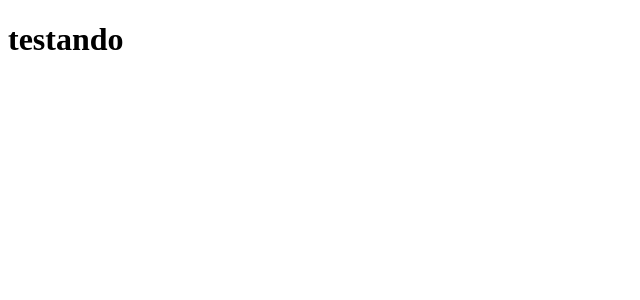
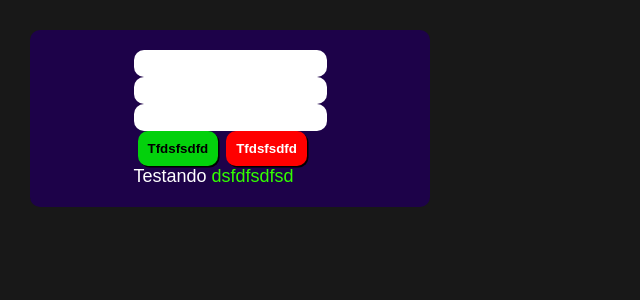
Before and after one commit to RamonBosi/heroku-front-end, a React (Create React App) app in the folder heroku-front-end/: page /deliveryInformation in a window 1280 px wide. Shown: the top 300 px of the page, without its empty margins (0-640 px from the left). Built offline with nearby package versions, Linux system fonts and the light colour scheme.

Commit message:
Form component

```diff
--- /dev/null
+++ b/heroku-front-end/src/Projects/DeliveryInformation/components/Form/index.js
@@ -0,0 +1,9 @@
+export default function Form({children}){
+    return (
+        <form>
+            <div className = 'form-container'>
+                {children}
+            </div>
+        </form>
+    )
+}
--- a/heroku-front-end/src/Projects/DeliveryInformation/index.js
+++ b/heroku-front-end/src/Projects/DeliveryInformation/index.js
@@ -1,7 +1,21 @@
+import Form from "./components/Form"
+import './styles/index.scss'
+
 export default function DeliveryInformation(){
     return (
         <>
-            <h1>testando</h1>
+            <Form>
+                <input type = 'text'/>
+                <input type = 'text'/>
+                <input type = 'text'/>
+
+                <div className = 'form-btn'>
+                    <button className = 'form-btn-activate'>Tfdsfsdfd</button>
+                    <button  className = 'form-btn-cancel'>Tfdsfsdfd</button>
+
+                </div>
+                <p>Testando <a>dsfdfsdfsd</a></p>
+            </Form>
         </>
     )
 }
--- /dev/null
+++ b/heroku-front-end/src/Projects/DeliveryInformation/styles/_componentForm.scss
@@ -0,0 +1,64 @@
+form{
+    background-color: $component-background-color;
+    padding: 20px;
+    margin: 30px;
+    border-radius: 10px;
+    @include flex-center();
+    @include width-height(400px);
+
+    input{
+        outline: none;
+        border: solid 1.5px transparent;
+        padding: 5px 7px;
+        border-radius: 10px;
+
+        &:focus{
+            border: solid 1.5px $default-green;
+        }
+    }
+
+    .form-container{
+        display: flex;
+        flex-direction: column;
+
+        .form-btn{
+            display: flex;
+
+            button{
+                margin: 0 4px;
+                @include button-styles();
+
+                &.form-btn-activate{
+                    background-color: $default-green;
+                    color: $default-black;
+
+                    &:hover{
+                        background-color: darken($default-green,10);
+                    }
+                }
+
+                &.form-btn-cancel{
+                    background-color: $default-red;
+                    color: $default-white;
+
+                    &:hover{
+                        background-color: darken($default-red,10);
+                    }
+                }
+            }
+        }
+
+        p{
+            color: $default-white;
+            font-size: 1.8rem;
+
+            a{
+                color: $primary-color-fonts;
+
+                &:hover{
+                    text-decoration: underline;
+                }
+            }
+        }
+    }
+}
--- /dev/null
+++ b/heroku-front-end/src/Projects/DeliveryInformation/styles/_mixins.scss
@@ -0,0 +1,28 @@
+@mixin flex-center(){
+    display: flex;
+    justify-content: center;
+    align-items: center;
+};
+
+@mixin media-query($width){
+    @media(max-width: $width){
+        @content
+    }
+};
+
+@mixin width-height($width,$height: auto){
+    width: $width;
+    height: $height;
+};
+
+@mixin button-styles(){
+    padding: 10px;
+    border-radius: 10px;
+    cursor: pointer;
+    font-weight: 600;
+    box-shadow: 1.5px 1.5px 0 0 $default-black;
+
+    &:active{
+        box-shadow: none;
+    }
+};
--- /dev/null
+++ b/heroku-front-end/src/Projects/DeliveryInformation/styles/_reset.scss
@@ -0,0 +1,23 @@
+*{
+    padding: 0;
+    margin: 0;
+    box-sizing: border-box;
+}
+
+html{
+    font-size: 62.5%;
+}
+
+body{
+    font-family: Arial, Helvetica, sans-serif;
+    font-size: 1.6rem;
+    background-color: $application-background-color;
+}
+
+a{
+    text-decoration: none;
+}
+
+button{
+    border: none;
+}
--- /dev/null
+++ b/heroku-front-end/src/Projects/DeliveryInformation/styles/_variables.scss
@@ -0,0 +1,8 @@
+$application-background-color: rgba(24, 24, 24, 1);
+$component-background-color: rgba(29, 2, 73, 1);
+$primary-color-fonts: rgba(51, 255, 0, 1);
+
+$default-black: rgba(0,0,0,1);
+$default-white: rgba(255,255,255,1);
+$default-red: rgba(255,0,0,1);
+$default-green: rgba(3, 209, 12, 1);
--- /dev/null
+++ b/heroku-front-end/src/Projects/DeliveryInformation/styles/index.scss
@@ -0,0 +1,5 @@
+@import './variables';
+@import './reset';
+@import './mixins';
+
+@import './componentForm';
```
